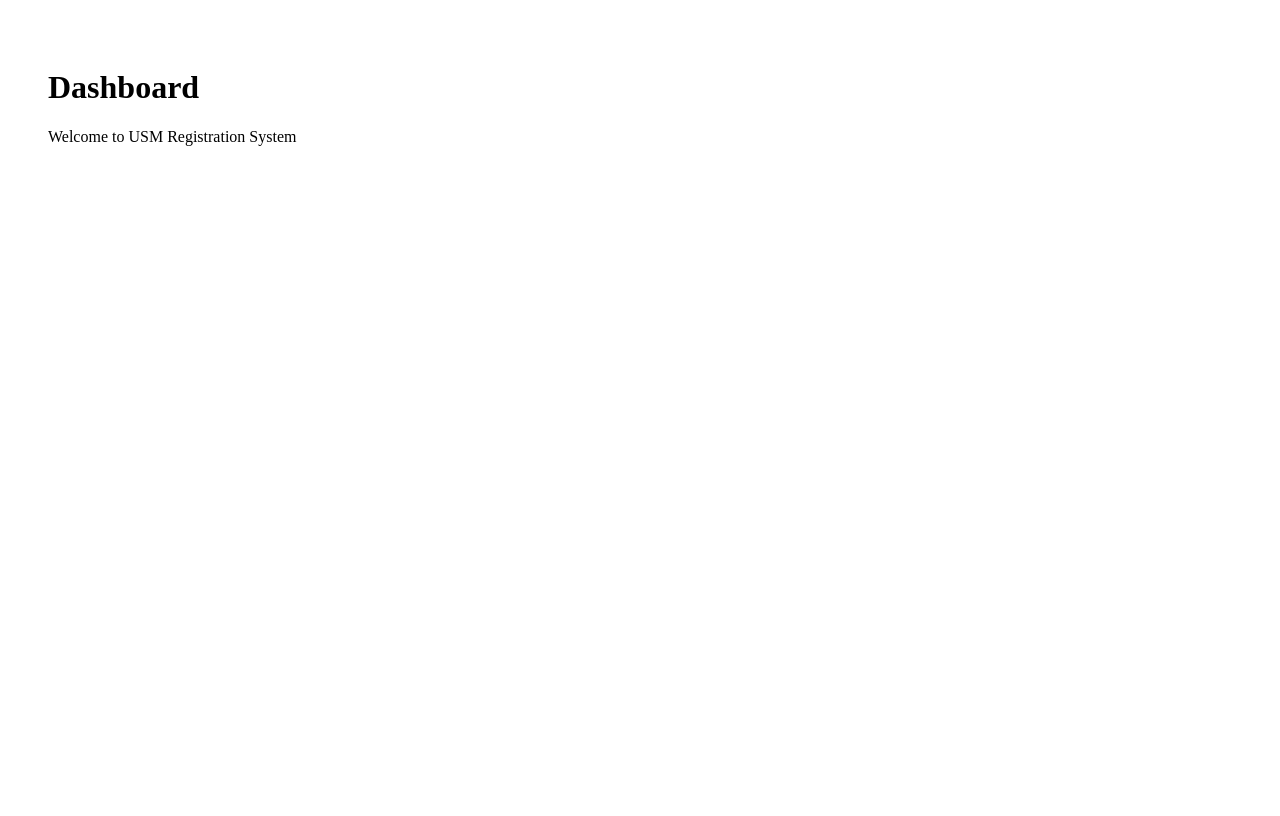
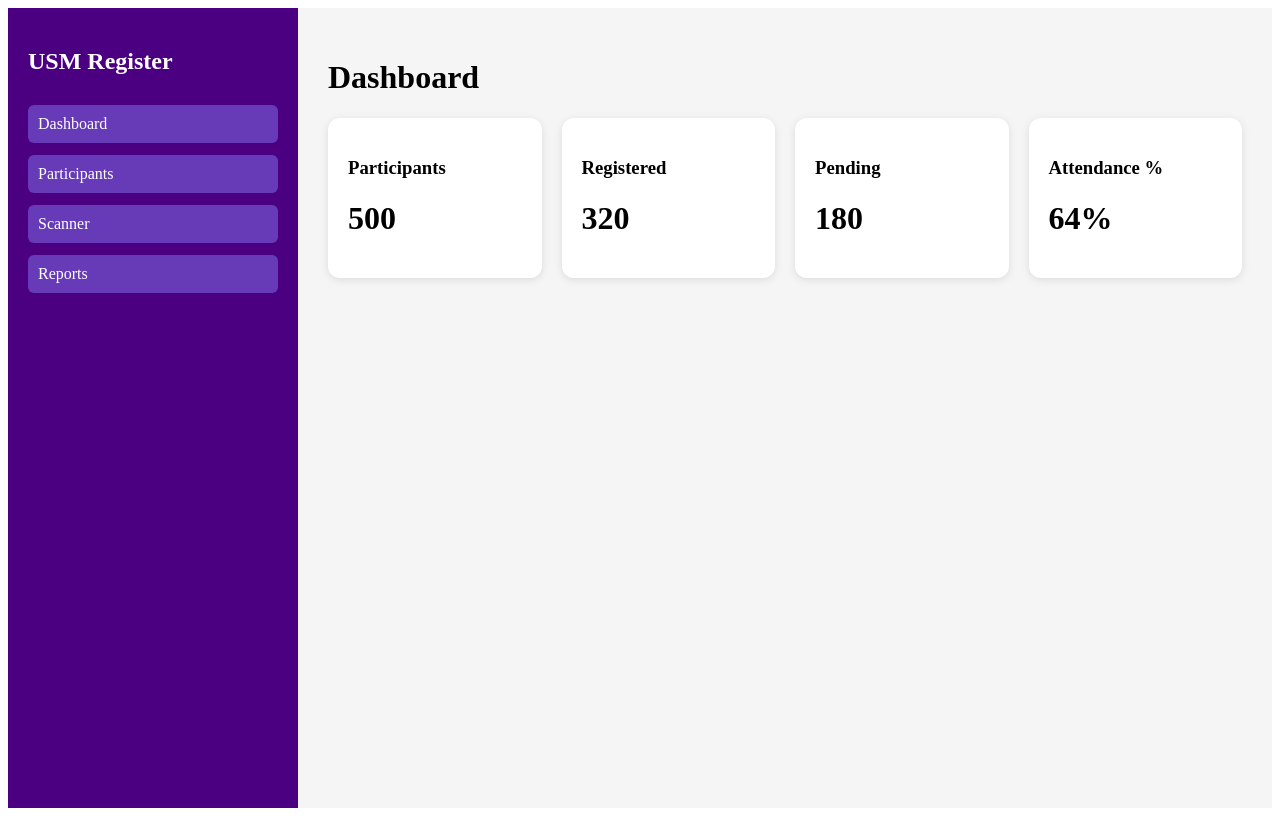
Before and after one commit to hazwanihanafi-commits/register, a React (Vite) app in the folder frontend/: page / in a window 1280 px wide. Built offline with nearby package versions, Linux system fonts and the light colour scheme.

Commit message:
Update Dashboard.jsx

```diff
--- a/frontend/src/pages/Dashboard.jsx
+++ b/frontend/src/pages/Dashboard.jsx
@@ -1,8 +1,39 @@
+import MainLayout from "../layouts/MainLayout";
+
 export default function Dashboard() {
   return (
-    <div style={{padding:40}}>
+    <MainLayout>
       <h1>Dashboard</h1>
-      <p>Welcome to USM Registration System</p>
+
+      <div
+        style={{
+          display: "grid",
+          gridTemplateColumns: "repeat(4,1fr)",
+          gap: "20px",
+          marginTop: "20px",
+        }}
+      >
+        <Card title="Participants" value="500" />
+        <Card title="Registered" value="320" />
+        <Card title="Pending" value="180" />
+        <Card title="Attendance %" value="64%" />
+      </div>
+    </MainLayout>
+  );
+}
+
+function Card({ title, value }) {
+  return (
+    <div
+      style={{
+        background: "white",
+        padding: "20px",
+        borderRadius: "12px",
+        boxShadow: "0 2px 8px rgba(0,0,0,0.1)",
+      }}
+    >
+      <h3>{title}</h3>
+      <h1>{value}</h1>
     </div>
   );
 }
```
